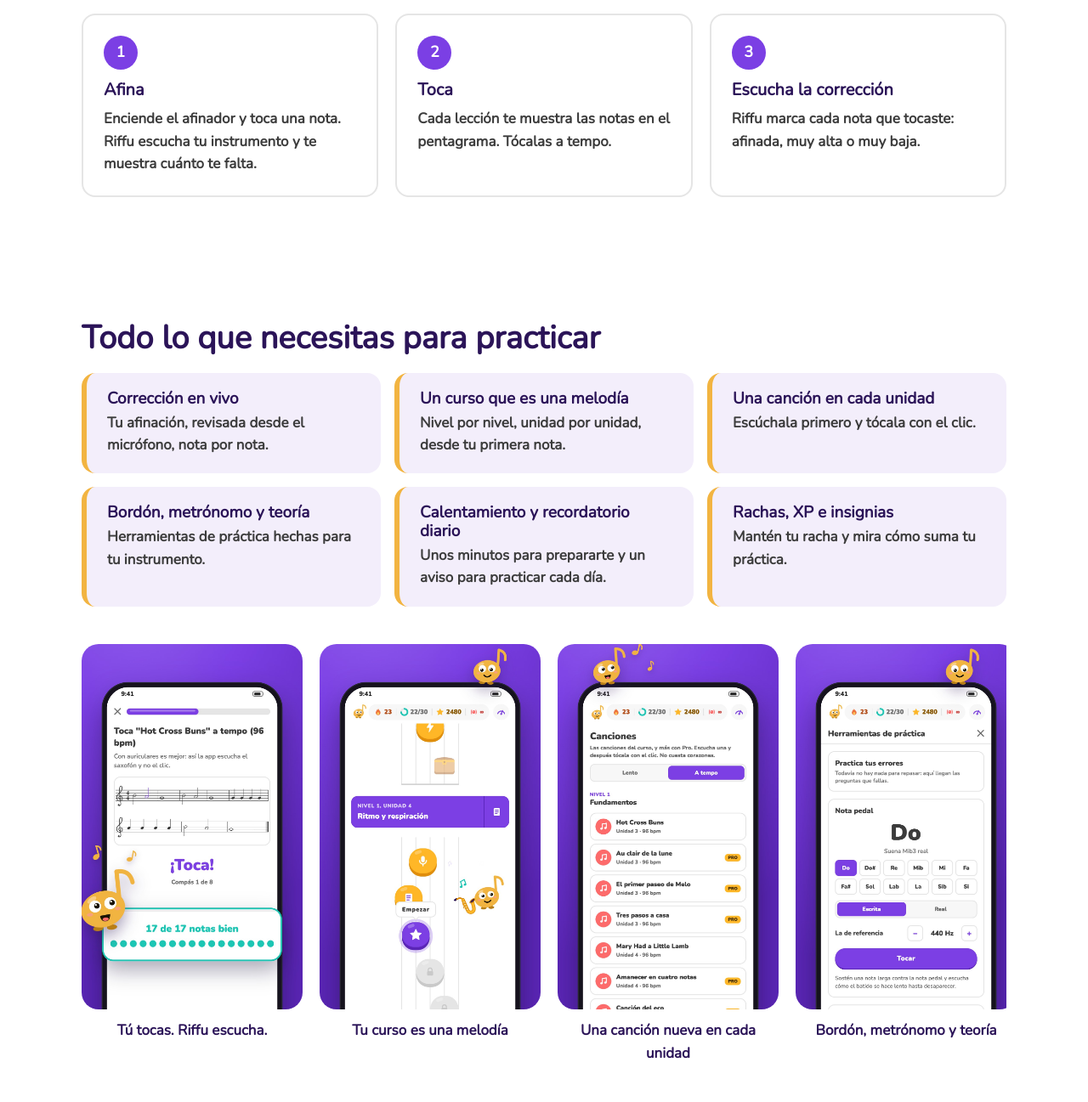
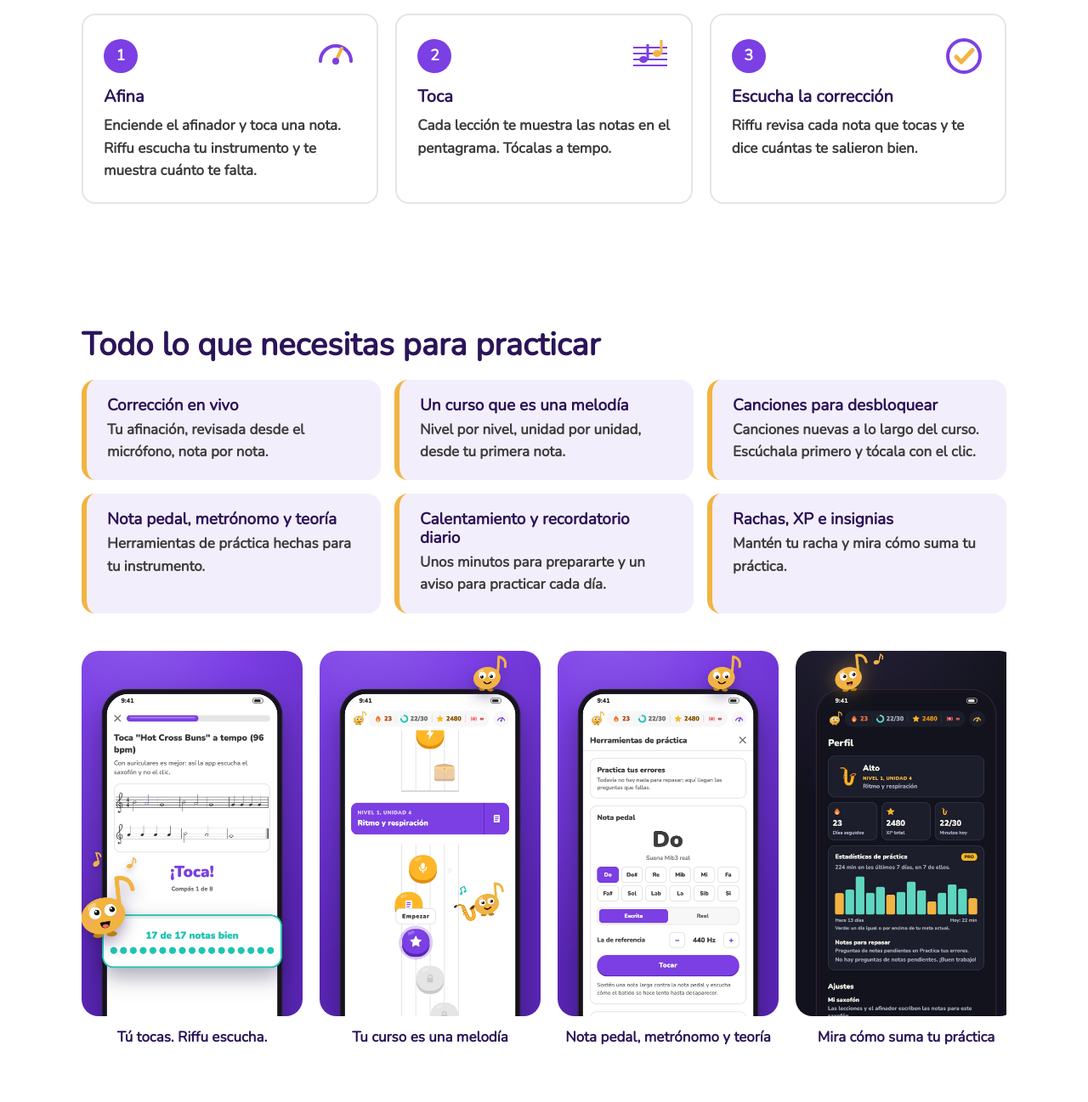
Before and after one commit to maurino72/riffu-site, an Astro site: page /es in a window 1280 px wide. Shown: the part 943-2240 px from the top of the page at 85% size. Built offline with nearby package versions, Linux system fonts and the light colour scheme; Astro itself is replaced by a stand-in of ours.

Commit message:
Correct landing claims the app does not back, and add step icons
From the independent review against the app's code:
- Lessons score each note right or wrong (src/listen/take.ts); "too
  high / too low" is the tuner's wording. Step 3 now says Riffu tells
  you how many notes you got right.
- Not every unit has a song (src/lessons/songs.ts): the card now says
  songs to unlock along the course.
- Spanish uses the app's "Nota pedal", not "Bordón".
- The profile chart spans 14 days, not a week.
- The songs screen is dropped from the row: its English capture reads
  "It costs no hearts", against the beats rule.
- Each step gets a small drawing, as the plan asks.
PLAN.md records the corrected step 3, songs card and screen row.

```diff
--- a/src/components/landing/HowItWorks.astro
+++ b/src/components/landing/HowItWorks.astro
@@ -7,6 +7,13 @@ interface Props {
 }
 
 const s = landing[Astro.props.locale].how;
+
+// One small drawing per step: the tuner's dial, notes on a staff, and a right answer.
+const icons = [
+  '<path d="M6 30a18 18 0 0 1 36 0" fill="none" stroke="currentColor" stroke-width="4" stroke-linecap="round"/><path d="M24 30 31 15" stroke="#F2B441" stroke-width="4" stroke-linecap="round"/><circle cx="24" cy="30" r="4" fill="currentColor"/>',
+  '<g stroke="currentColor" stroke-width="2"><path d="M4 14h40M4 21h40M4 28h40M4 35h40"/></g><ellipse cx="16" cy="28" rx="5" ry="4" fill="currentColor"/><path d="M21 28V10" stroke="currentColor" stroke-width="3"/><ellipse cx="32" cy="21" rx="5" ry="4" fill="#F2B441"/><path d="M37 21V5" stroke="#F2B441" stroke-width="3"/>',
+  '<circle cx="24" cy="24" r="19" fill="none" stroke="currentColor" stroke-width="4"/><path d="m15 25 6 6 13-14" fill="none" stroke="#F2B441" stroke-width="5" stroke-linecap="round" stroke-linejoin="round"/>',
+];
 ---
 
 <section class="section how" aria-labelledby="how-heading">
@@ -15,9 +22,10 @@ const s = landing[Astro.props.locale].how;
     <ol class="steps">
       {s.steps.map((step, i) => (
         <li>
-          <span class="number" aria-hidden="true">
-            {i + 1}
-          </span>
+          <div class="top" aria-hidden="true">
+            <span class="number">{i + 1}</span>
+            <svg class="icon" viewBox="0 0 48 48" width="48" height="48" set:html={icons[i]} />
+          </div>
           <h3>{step.title}</h3>
           <p>{step.text}</p>
         </li>
@@ -42,12 +50,24 @@ const s = landing[Astro.props.locale].how;
     background: var(--surface);
   }
 
+  .top {
+    display: flex;
+    align-items: center;
+    justify-content: space-between;
+    margin-bottom: 0.75rem;
+  }
+
+  .icon {
+    width: 48px;
+    height: 48px;
+    color: var(--violet);
+  }
+
   .number {
     display: inline-grid;
     place-items: center;
     width: 2.5rem;
     height: 2.5rem;
-    margin-bottom: 0.75rem;
     border-radius: 50%;
     background: var(--violet);
     color: var(--on-violet);
--- a/src/i18n/landing.ts
+++ b/src/i18n/landing.ts
@@ -5,7 +5,7 @@
  */
 import type { Locale } from './ui';
 
-export type ScreenId = '02-take' | '03-home' | '04-songs' | '05-practice' | '06-profile';
+export type ScreenId = '02-take' | '03-home' | '05-practice' | '06-profile';
 
 interface LandingCopy {
   title: string;
@@ -51,7 +51,7 @@ const en: LandingCopy = {
       },
       {
         title: 'Hear back',
-        text: 'Riffu marks every note you played: in tune, too high or too low.',
+        text: 'Riffu checks every note you play and tells you how many you got right.',
       },
     ],
   },
@@ -63,7 +63,10 @@ const en: LandingCopy = {
         title: 'A course drawn as a melody',
         text: 'Level by level, unit by unit, from your first note.',
       },
-      { title: 'A song in every unit', text: 'Hear it first, then play it with the click.' },
+      {
+        title: 'Songs to unlock',
+        text: 'New songs along the course. Hear one first, then play it with the click.',
+      },
       { title: 'Drone, metronome and theory', text: 'Practice tools built for your instrument.' },
       {
         title: 'Warm-ups and a daily reminder',
@@ -87,11 +90,6 @@ const en: LandingCopy = {
         alt: 'The course path: units drawn as notes on a staff, with the next lesson ready to start.',
       },
       {
-        id: '04-songs',
-        caption: 'Unlock a song every unit',
-        alt: 'The song list, with songs to hear first and play at slow or full tempo.',
-      },
-      {
         id: '05-practice',
         caption: 'Drone, metronome and theory',
         alt: 'The practice tools: a drone on C, practising your mistakes, and the metronome.',
@@ -99,7 +97,7 @@ const en: LandingCopy = {
       {
         id: '06-profile',
         caption: 'Watch your practice add up',
-        alt: 'The profile in dark mode: day streak, total XP, minutes today and a chart of practice this week.',
+        alt: 'The profile in dark mode: day streak, total XP, minutes today and a chart of the last 14 days of practice.',
       },
     ],
   },
@@ -189,7 +187,7 @@ const es: LandingCopy = {
       },
       {
         title: 'Escucha la corrección',
-        text: 'Riffu marca cada nota que tocaste: afinada, muy alta o muy baja.',
+        text: 'Riffu revisa cada nota que tocas y te dice cuántas te salieron bien.',
       },
     ],
   },
@@ -204,9 +202,12 @@ const es: LandingCopy = {
         title: 'Un curso que es una melodía',
         text: 'Nivel por nivel, unidad por unidad, desde tu primera nota.',
       },
-      { title: 'Una canción en cada unidad', text: 'Escúchala primero y tócala con el clic.' },
       {
-        title: 'Bordón, metrónomo y teoría',
+        title: 'Canciones para desbloquear',
+        text: 'Canciones nuevas a lo largo del curso. Escúchala primero y tócala con el clic.',
+      },
+      {
+        title: 'Nota pedal, metrónomo y teoría',
         text: 'Herramientas de práctica hechas para tu instrumento.',
       },
       {
@@ -231,19 +232,14 @@ const es: LandingCopy = {
         alt: 'El camino del curso: las unidades dibujadas como notas en un pentagrama, con la próxima lección lista para empezar.',
       },
       {
-        id: '04-songs',
-        caption: 'Una canción nueva en cada unidad',
-        alt: 'La lista de canciones, para escucharlas primero y tocarlas lento o a tempo.',
-      },
-      {
         id: '05-practice',
-        caption: 'Bordón, metrónomo y teoría',
-        alt: 'Las herramientas de práctica: un bordón en Do, practicar tus errores y el metrónomo.',
+        caption: 'Nota pedal, metrónomo y teoría',
+        alt: 'Las herramientas de práctica: una nota pedal en Do, practicar tus errores y el metrónomo.',
       },
       {
         id: '06-profile',
         caption: 'Mira cómo suma tu práctica',
-        alt: 'El perfil en modo oscuro: racha, XP total, minutos de hoy y un gráfico de la práctica de la semana.',
+        alt: 'El perfil en modo oscuro: racha, XP total, minutos de hoy y un gráfico de la práctica de los últimos 14 días.',
       },
     ],
   },
```
Also changed, not shown: PLAN.md (+8 -4 lines), src/assets/screens/en/04-songs.jpg (deleted), src/assets/screens/es/04-songs.jpg (deleted).
